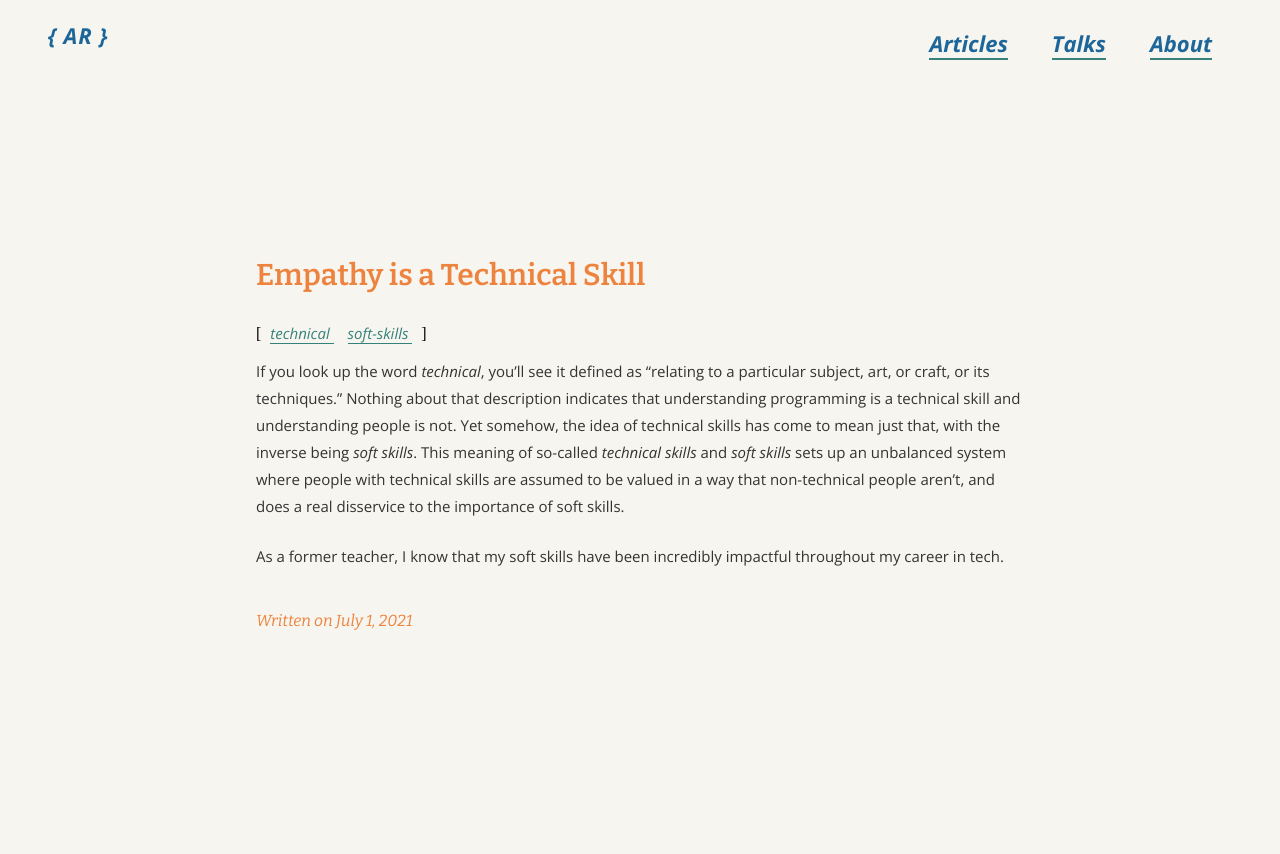
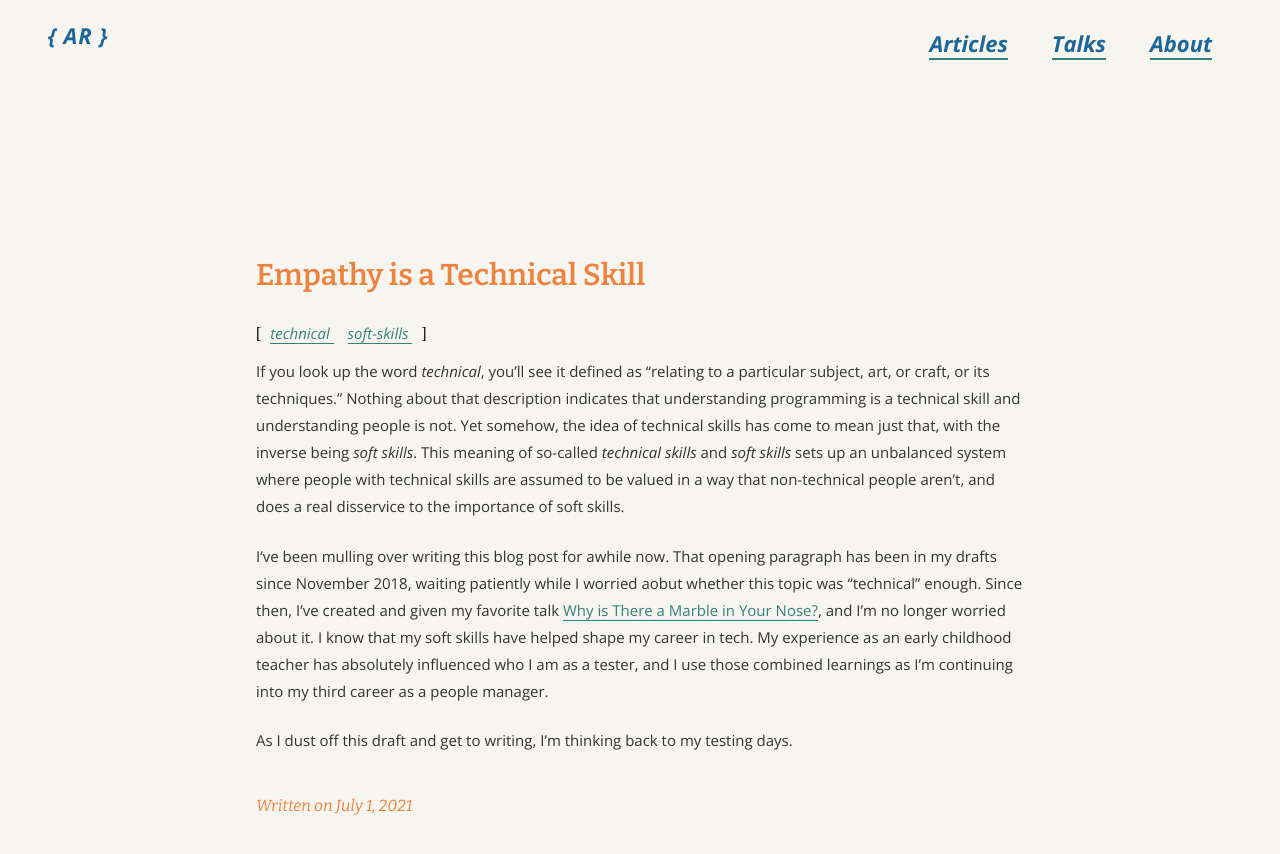
Before and after one commit to angelariggs/angelariggs.github.io, a Jekyll site: the page built from _posts/2021-08-01-empathy-is-a-technical-skill.md, in a window 1280 px wide. Shown: the top 854 px of the page. Built offline with Jekyll 4.4.1, drawn with Linux system fonts in a browser that asks for light colours; comment, search, counter and statistics services are not loaded.

Commit message:
wip empathy post opening para

```diff
--- a/_posts/2021-08-01-empathy-is-a-technical-skill.md
+++ b/_posts/2021-08-01-empathy-is-a-technical-skill.md
@@ -10,4 +10,6 @@ tags: technical soft-skills
 If you look up the word _technical_, you'll see it defined as “relating to a particular subject, art, or craft, or its techniques.” Nothing about that description indicates that understanding programming is a technical skill and understanding people is not. Yet somehow, the idea of technical skills has come to mean just that, with the inverse being _soft skills_. This meaning of so-called _technical skills_ and _soft skills_ sets up an unbalanced system where people with technical skills are assumed to be valued in a way that non-technical people aren't, and does a real disservice to the importance of soft skills.
 
 
-As a former teacher, I know that my soft skills have been incredibly impactful throughout my career in tech.
+I've been mulling over writing this blog post for awhile now. That opening paragraph has been in my drafts since November 2018, waiting patiently while I worried aobut whether this topic was "technical" enough. Since then, I've created and given my favorite talk [Why is There a Marble in Your Nose?](https://speakerdeck.com/angelariggs/stpcon-why-is-there-a-marble-in-your-nose), and I'm no longer worried about it. I know that my soft skills have helped shape my career in tech. My experience as an early childhood teacher has absolutely influenced who I am as a tester, and I use those combined learnings as I'm continuing into my third career as a people manager.
+
+As I dust off this draft and get to writing, I'm thinking back to my testing days.
```
